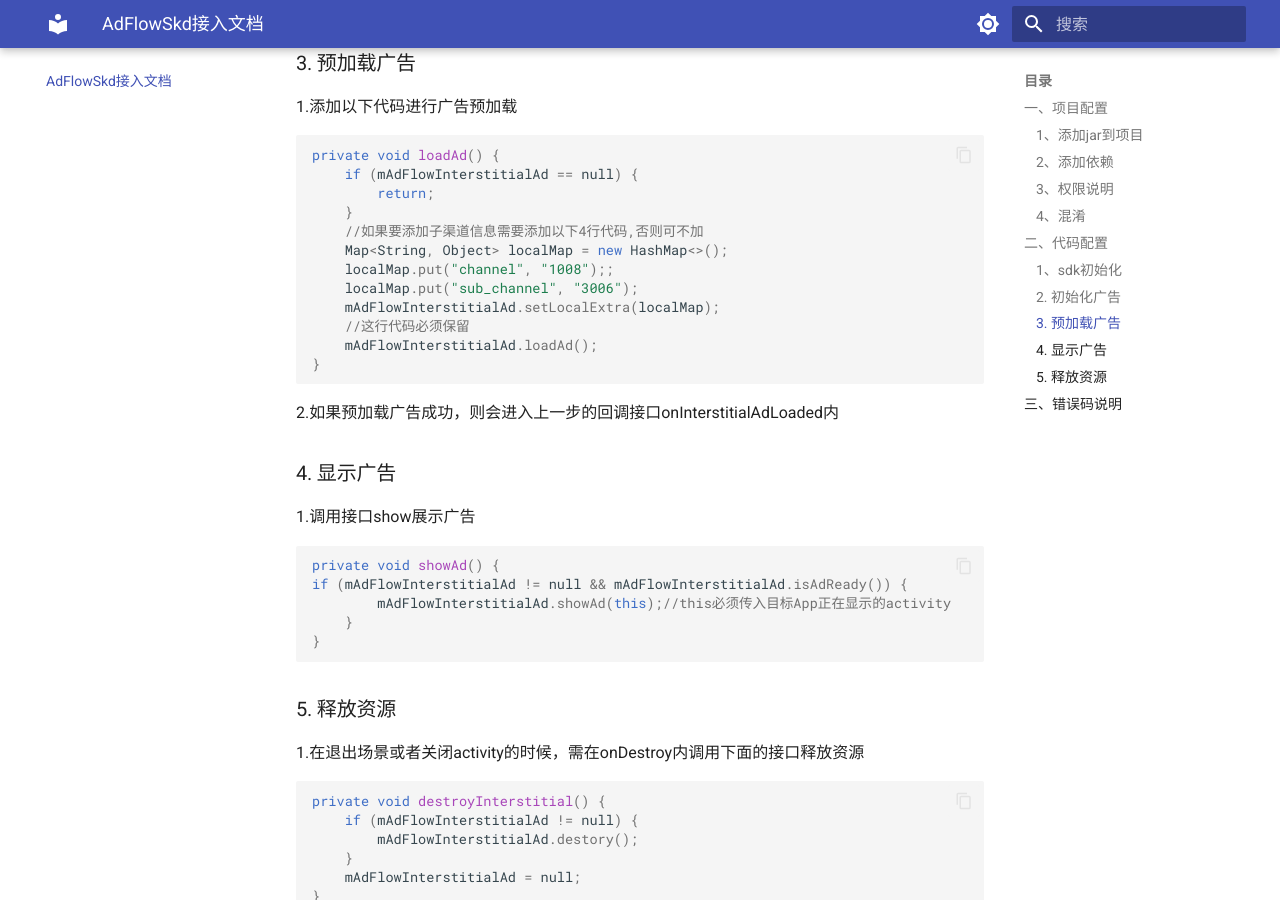
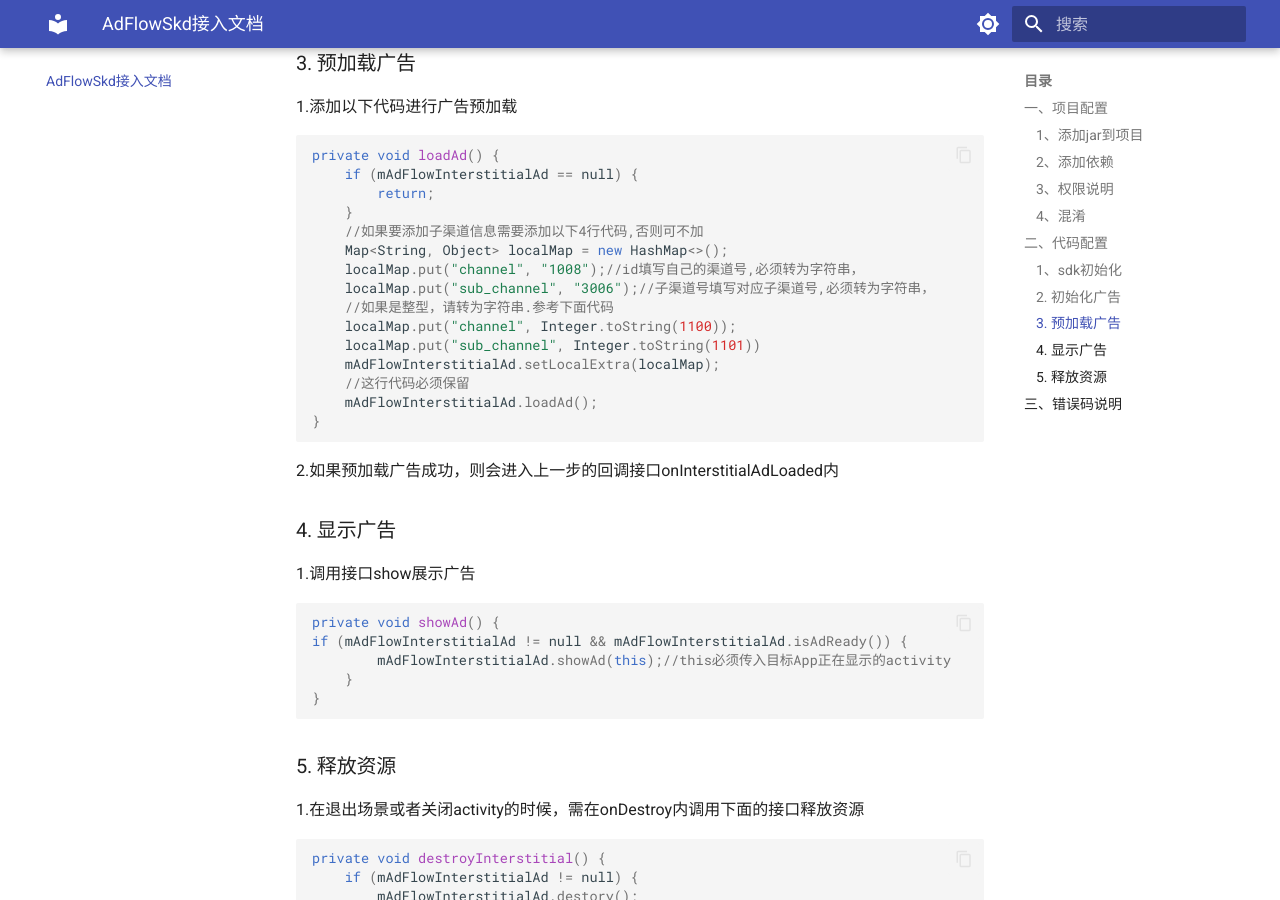
Before and after one commit to adflowsdk/AdFlowJarSdkDoc, an MkDocs documentation site: the page built from docs/index.md, in a window 1280 px wide and 900 px high, scrolled down 3161 px. Built offline with MkDocs 1.6.1 and Material for MkDocs 9.7.7, drawn with Linux system fonts in a browser that asks for light colours; comment, search, counter and statistics services are not loaded.

```diff
--- a/docs/index.md
+++ b/docs/index.md
@@ -144,8 +144,11 @@
     }
     //如果要添加子渠道信息需要添加以下4行代码,否则可不加
     Map<String, Object> localMap = new HashMap<>();
-    localMap.put("channel", "1008");;
-    localMap.put("sub_channel", "3006");
+    localMap.put("channel", "1008");//id填写自己的渠道号,必须转为字符串，
+    localMap.put("sub_channel", "3006");//子渠道号填写对应子渠道号,必须转为字符串，
+	//如果是整型，请转为字符串.参考下面代码
+	localMap.put("channel", Integer.toString(1100));
+    localMap.put("sub_channel", Integer.toString(1101))
     mAdFlowInterstitialAd.setLocalExtra(localMap);
     //这行代码必须保留
     mAdFlowInterstitialAd.loadAd();
```
Also changed, not shown: site/index.html, site/search/search_index.json.
